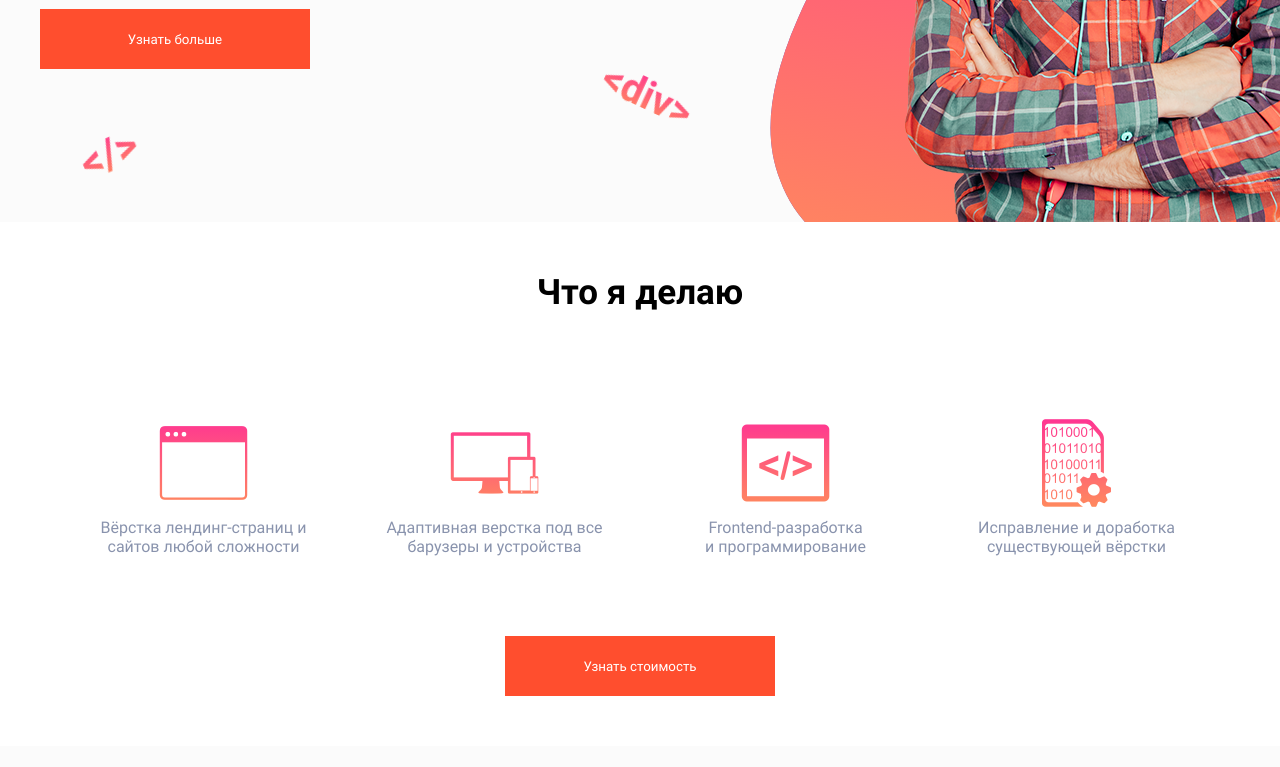
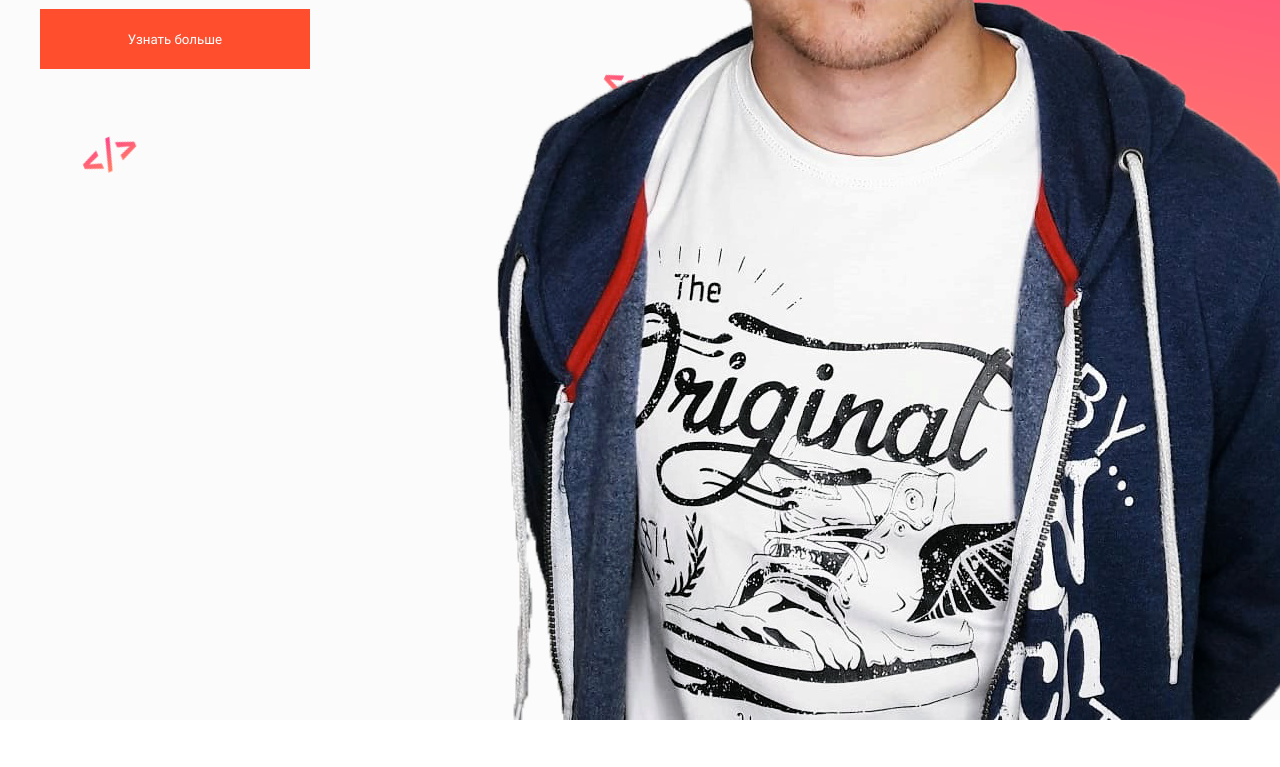
Before and after one commit to MrPerec/diplom-project, a plain HTML site: page index.html in a window 1280 px wide. Shown: the part 574-1341 px from the top of the page. Drawn offline with Linux system fonts and the light colour scheme.

Commit message:
change picture man

```diff
--- a/index.html
+++ b/index.html
@@ -47,7 +47,7 @@
 					<button class="button button__call button_style-transparent header__button_width">Заказать звонок</button>
 				</div>
 			</div>
-			<img class="image header__image_position" src="img/Man.png" alt="Молодой человек">
+			<img class="image header__image_position" src="img/me.png" alt="Молодой человек">
 			<svg class="image-vector image-vector_position"
 				 xmlns="http://www.w3.org/2000/svg"
 				 xmlns:xlink="http://www.w3.org/1999/xlink"
```
Also changed, not shown: img/me.png (added).
